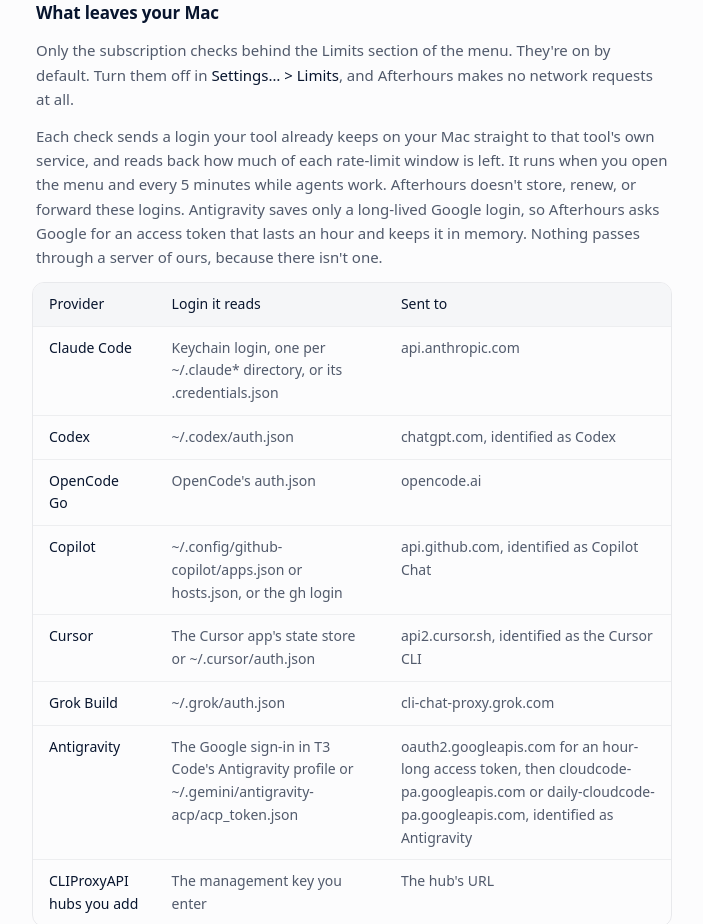
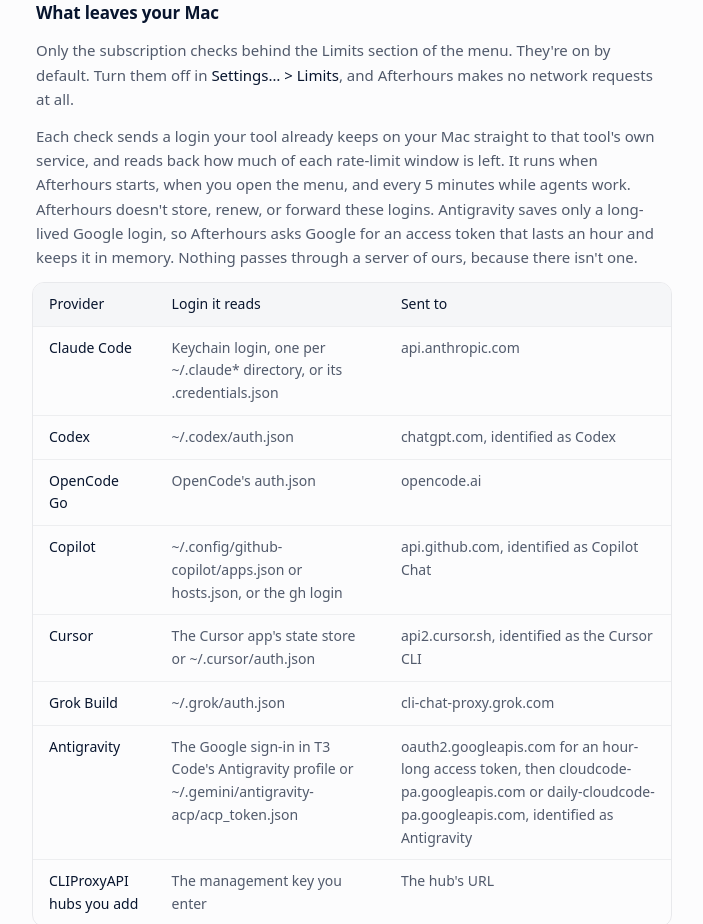
Before and after one commit to PunGrumpy/afterhours, a Next.js app in the folder apps/web/: page /privacy in a window 1280 px wide. Shown: the part 1200-2124 px from the top of the page, without its empty margins (288-991 px from the left). Built offline with nearby package versions, Linux system fonts and the light colour scheme.

Commit message:
Say that Limits also checks when Afterhours starts
The saved reading is refreshed once at launch, so the README, the privacy page and the Settings footer name that check beside the two they already listed.

```diff
--- a/apps/web/app/privacy/page.tsx
+++ b/apps/web/app/privacy/page.tsx
@@ -126,12 +126,12 @@ const Page = () => (
       <p>
         Each check sends a login your tool already keeps on your Mac straight to
         that tool&apos;s own service, and reads back how much of each rate-limit
-        window is left. It runs when you open the menu and every 5 minutes while
-        agents work. Afterhours doesn&apos;t store, renew, or forward these
-        logins. Antigravity saves only a long-lived Google login, so Afterhours
-        asks Google for an access token that lasts an hour and keeps it in
-        memory. Nothing passes through a server of ours, because there
-        isn&apos;t one.
+        window is left. It runs when Afterhours starts, when you open the menu,
+        and every 5 minutes while agents work. Afterhours doesn&apos;t store,
+        renew, or forward these logins. Antigravity saves only a long-lived
+        Google login, so Afterhours asks Google for an access token that lasts
+        an hour and keeps it in memory. Nothing passes through a server of ours,
+        because there isn&apos;t one.
       </p>
       <div className="border-ink/[0.08] -mx-1 overflow-hidden rounded-[12px] border">
         <table className="w-full text-left text-[14px]">
```
Also changed, not shown: 2 other files (tests, documents, lock files or other folders).
